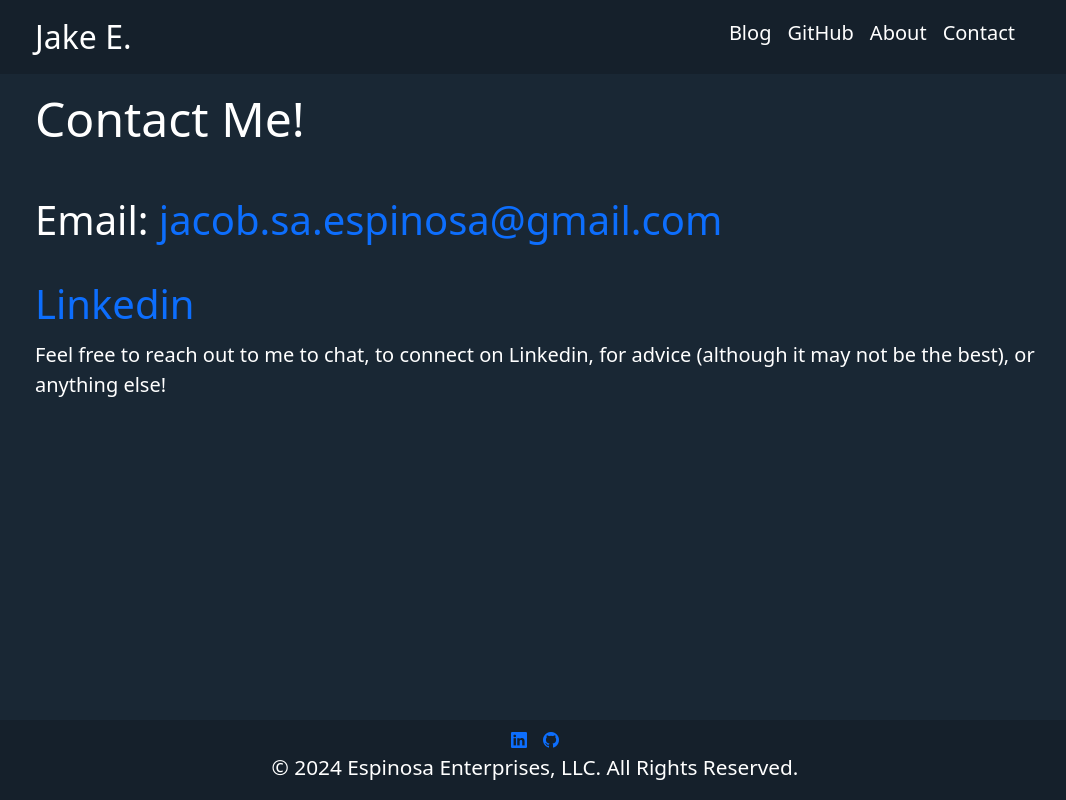
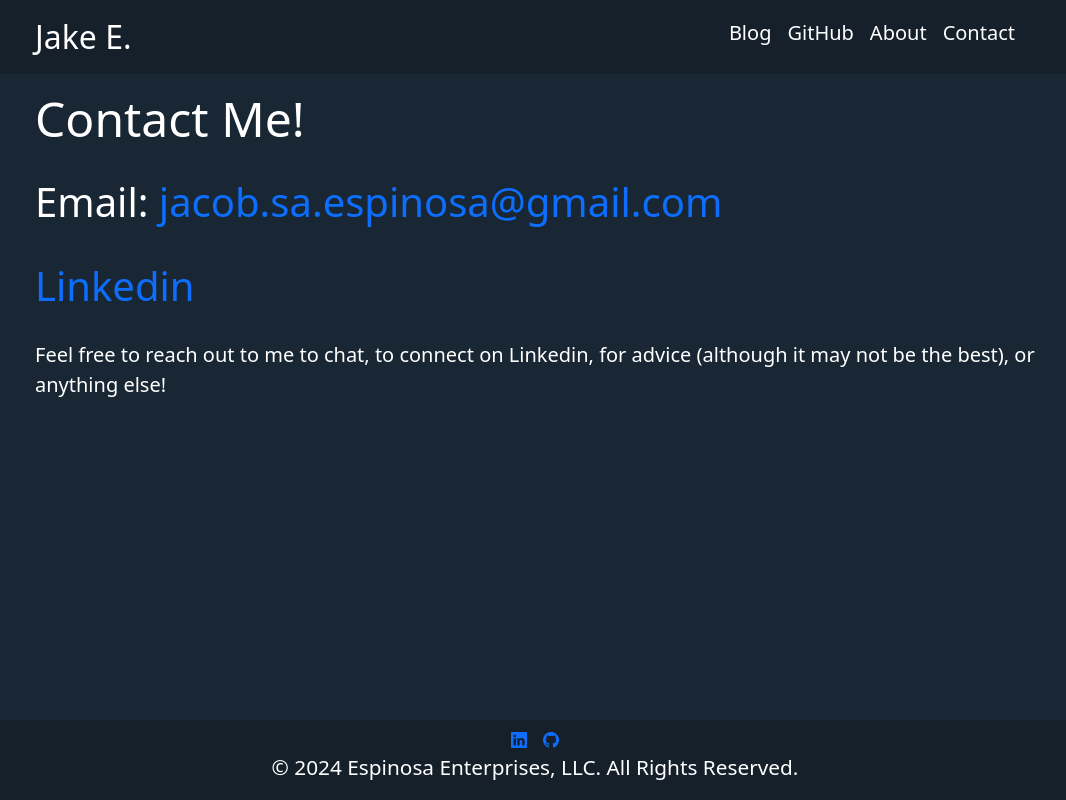
Before and after one commit to jakeEspinosa/portfolio, a Vue app: page /contact in a window 1280 px wide. Shown: the whole page, without its empty margins (105-1171 px from the left). Built offline with nearby package versions, Linux system fonts and the light colour scheme.

Commit message:
Format contact page.

```diff
--- a/src/views/ContactPage.vue
+++ b/src/views/ContactPage.vue
@@ -5,22 +5,22 @@ See LICENSE.txt for details.
 
 <template>
   <h2 class="main-text pt-3">Contact Me!</h2>
-  <h3 class="main-text pt-3">
+  <p class="main-text pt-3 fs-1">
     Email:
     <a
       href="mailto: jacob.sa.espinosa@gmail.com"
-      class="link-opacity-50-hover link-underline-secondary link-underline-opacity-50-hover link-underline-opacity-0"
+      class="link-opacity-50-hover link-underline-secondary link-underline-opacity-50-hover link-underline-opacity-0 d-inline text-break"
       >jacob.sa.espinosa@gmail.com</a
     >
-  </h3>
-  <h3>
+  </p>
+  <p>
     <a
       href="https://www.linkedin.com/in/jake-espinosa/"
       target="_blank"
-      class="link-opacity-50-hover link-underline-secondary link-underline-opacity-50-hover link-underline-opacity-0"
+      class="pt-3 link-opacity-50-hover link-underline-secondary link-underline-opacity-50-hover link-underline-opacity-0 fs-1 text-break"
       >Linkedin</a
     >
-  </h3>
+  </p>
   <p class="main-text fs-5">
     Feel free to reach out to me to chat, to connect on Linkedin, for advice
     (although it may not be the best), or anything else!
```
